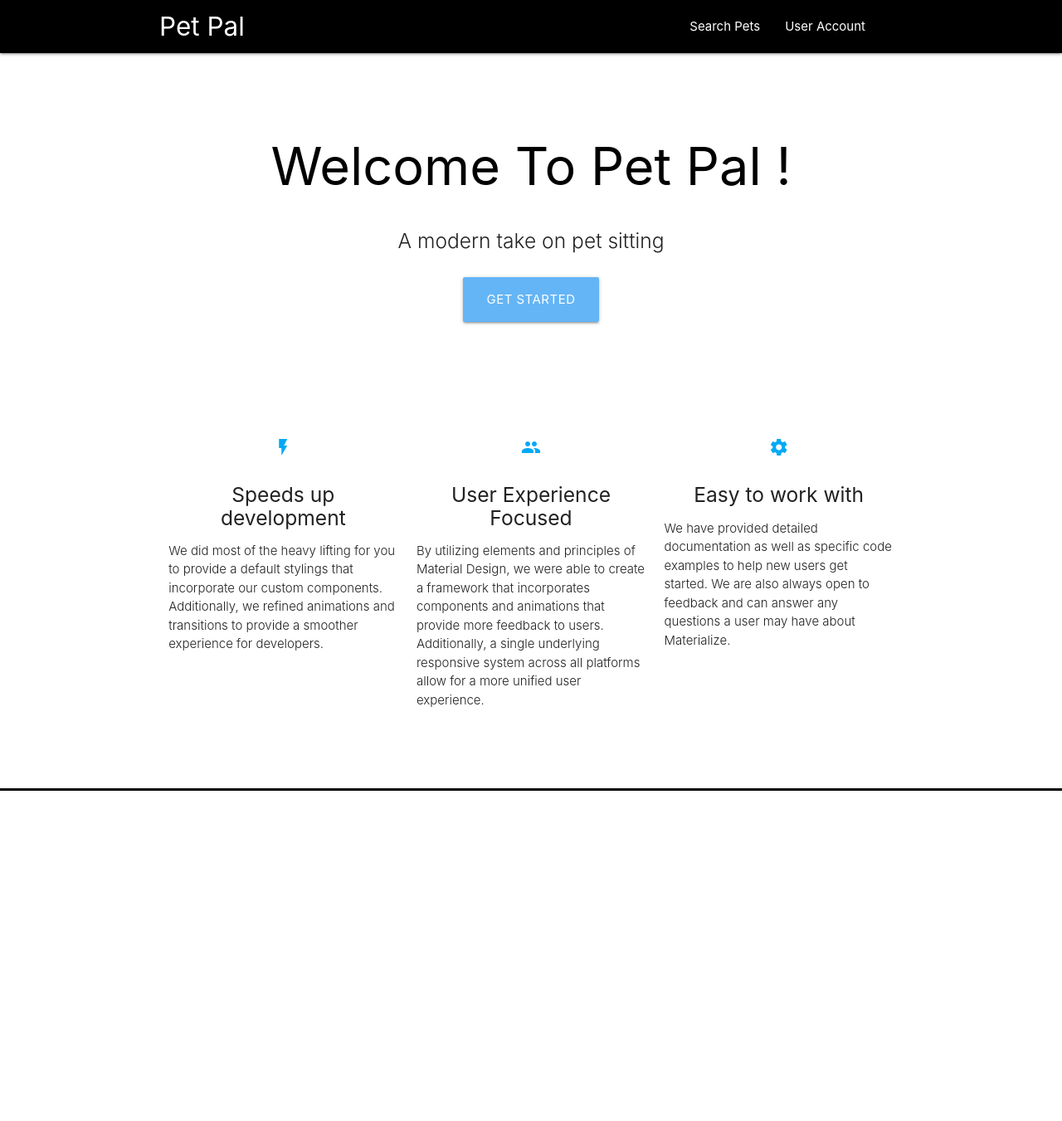
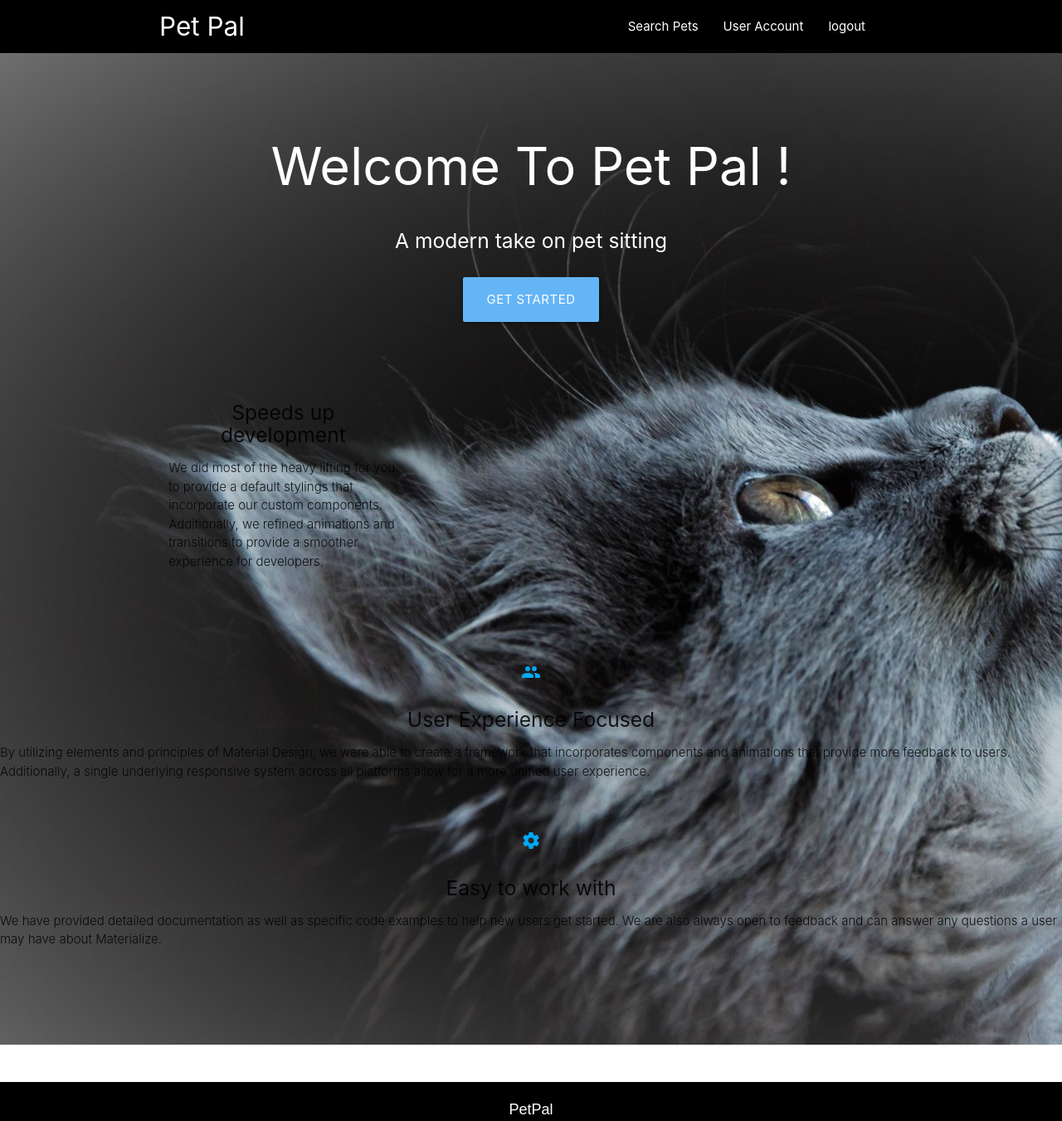
Before and after one commit to babco1kr/PetPals, a Node project: template views/index.handlebars in a window 1280 px wide. Shown: the whole page at 83% size. Before the commit the page ends 953 px from the top, so only its background shows below. Run offline with Node 20 templates, Linux system fonts and the light colour scheme; the template is opened without the code that fills it, so the values that code supplies are empty; some libraries are stand-ins or nearby versions.

Commit message:
new changes to index. and text color

```diff
--- a/public/styles/styles.css
+++ b/public/styles/styles.css
@@ -12,3 +12,12 @@
   position: fixed;
 
 }
+footer{
+  text-align: center;
+  font-family: Arial, Helvetica, sans-serif;
+  font-size: 18px;
+}
+#index-img{
+  background-image: url("../images/adorable-animal-cat-730896\(new\).jpg");
+  padding-bottom:100px;
+}
--- a/views/index.handlebars
+++ b/views/index.handlebars
@@ -1,9 +1,10 @@
+<div id="index-img">
 <div class="section no-pad-bot" id="index-banner">
     <div class="container">
       <br><br>
-      <h1 class="header center black-text">Welcome To Pet Pal !</h1>
+      <h1 class="header center white-text">Welcome To Pet Pal !</h1>
       <div class="row center">
-        <h5 class="header col s12 light">A modern take on pet sitting </h5>
+        <h5 class="header col s12 white-text">A modern take on pet sitting </h5>
       </div>
       <div class="row center">
         <a href="http://materializecss.com/getting-started.html" id="download-button" class="btn-large blue lighten-2">Get Started</a>
@@ -13,26 +14,21 @@
     </div>
   </div>
 
-<div id="index-parallax" class="parallax-container">
+
   <div class="container">
     <div class="section">
 
       <!--   Icon Section   -->
       <div class="row">
         <div class="col s12 m4">
-          <div class="icon-block">
-            <h2 class="center light-blue-text"><i class="material-icons">flash_on</i></h2>
             <h5 class="center">Speeds up development</h5>
 
             <p class="light">We did most of the heavy lifting for you to provide a default stylings that incorporate our custom components. Additionally, we refined animations and transitions to provide a smoother experience for developers.</p>
-            <div class="parallax"><img
-            src="../public/images/adorable-animal-cat-730896 (1).jpg"
-            alt="cat img">
 
           </div>
         </div>
     </div>
-
+</div>
         <div class="col s12 m4">
           <div class="icon-block">
             <h2 class="center light-blue-text"><i class="material-icons">group</i></h2>
@@ -56,8 +52,9 @@
     <br><br>
   </div>
 
-  <footer class="page-footer black">
+  <footer class="page-footer black">PetPal
   </footer>
+  </div>
 
 <script src = "/js/index.js"></script>
 <script src= "/js/members.js"></script>
--- a/views/layouts/main.handlebars
+++ b/views/layouts/main.handlebars
@@ -21,6 +21,7 @@
         <li><a href = "" id="requests"></a></li>
         <li><a href = "/search" id="searchPets">Search Pets</a></li>
         <li><a href = "" id="users-account">User Account</a></li>
+        <li><a href="" id="logout">logout</a></li>
       </ul>
       {{!-- <a class="right hide-on med-and-down" class=" waves-effect="" waves-light="" btn-large"=""><i class="material-icons right">search
       </i>Search Pets</a> --}}
```
Also changed, not shown: public/images/adorable-animal-cat-730896(new).jpg (added), public/images/adorable-animal-cat-730896.jpg (renamed from public/images/adorable-animal-cat-730896 (1).jpg).
